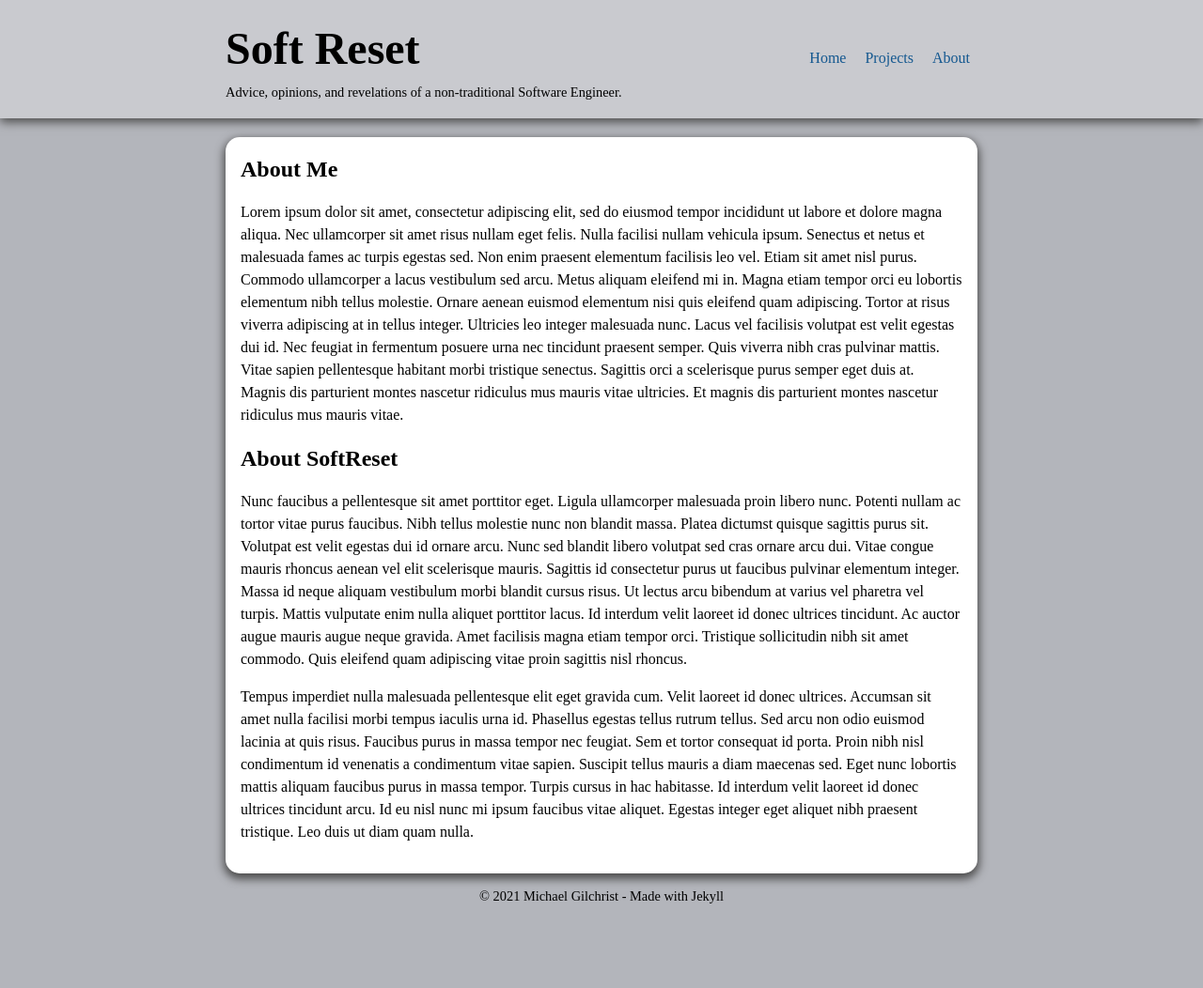
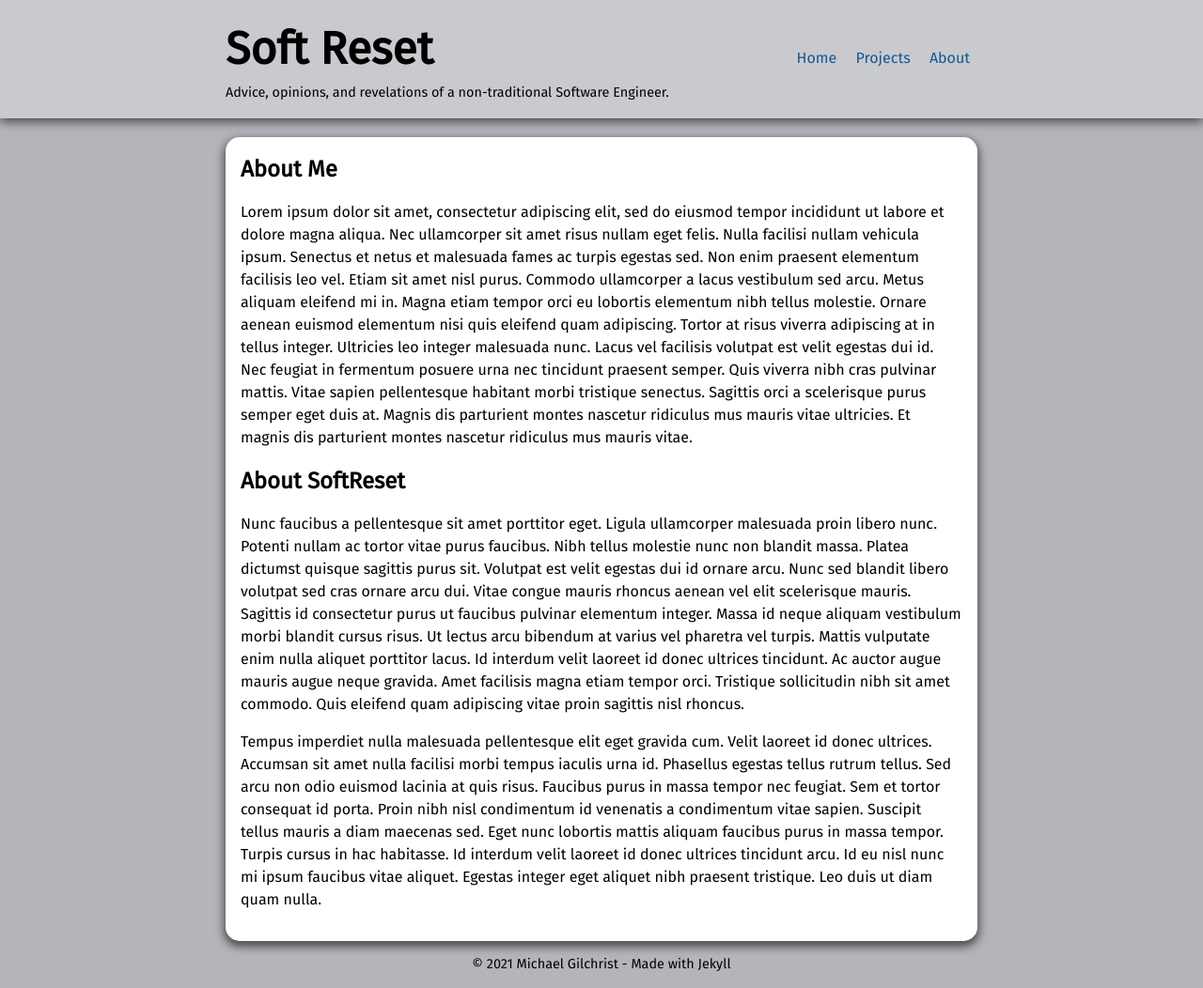
Before and after one commit to michaelgilch/michaelgilch.github.io, a Jekyll site: the page built from pages/about.md, in a window 1280 px wide. Shown: the whole page at 94% size. Built offline with Jekyll 4.4.1, drawn with Linux system fonts in a browser that asks for light colours; some web fonts are replaced; before the commit the page ends 980 px from its top, so only the background shows below that.

Commit message:
Update metadata to include fonts and conditional page title

```diff
--- a/_includes/head.html
+++ b/_includes/head.html
@@ -4,6 +4,13 @@
 
   <link rel="stylesheet" href="{{ "assets/css/main.css" | relative_url }}">
 
-  <title>{{ page.title }} - {{ site.title }}</title>
+  <link rel="stylesheet" href="https://fonts.googleapis.com/css?family=Fira+Sans">
+  <link rel="stylesheet" href="https://fonts.googleapis.com/css?family=Fira+Sans+Mono">
+
+  {% if page.title %}
+    <title>{{ page.title }} - {{ site.title }}</title>
+  {% else %}
+    <title>{{ site.title }}</title>
+  {% endif %}
 
 </head>
```
